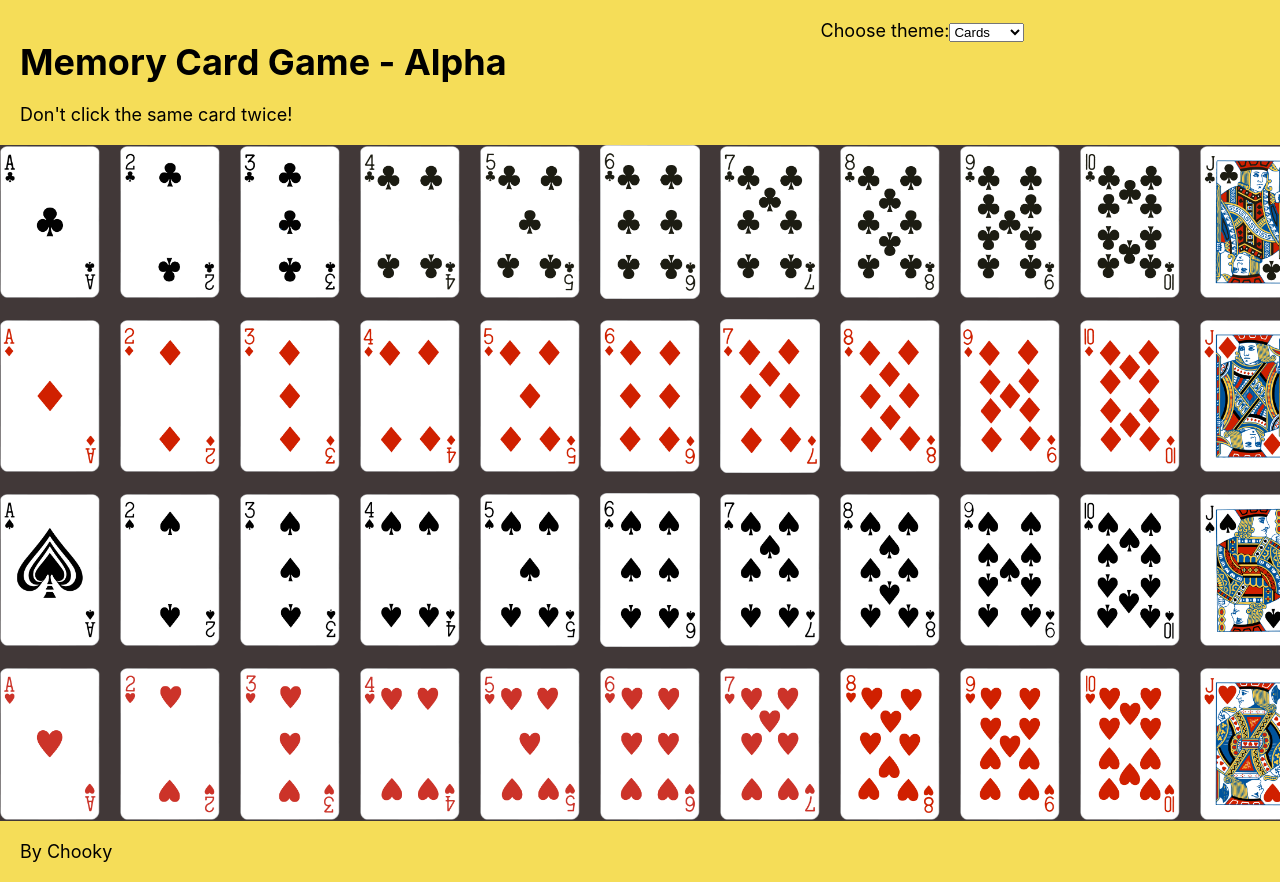
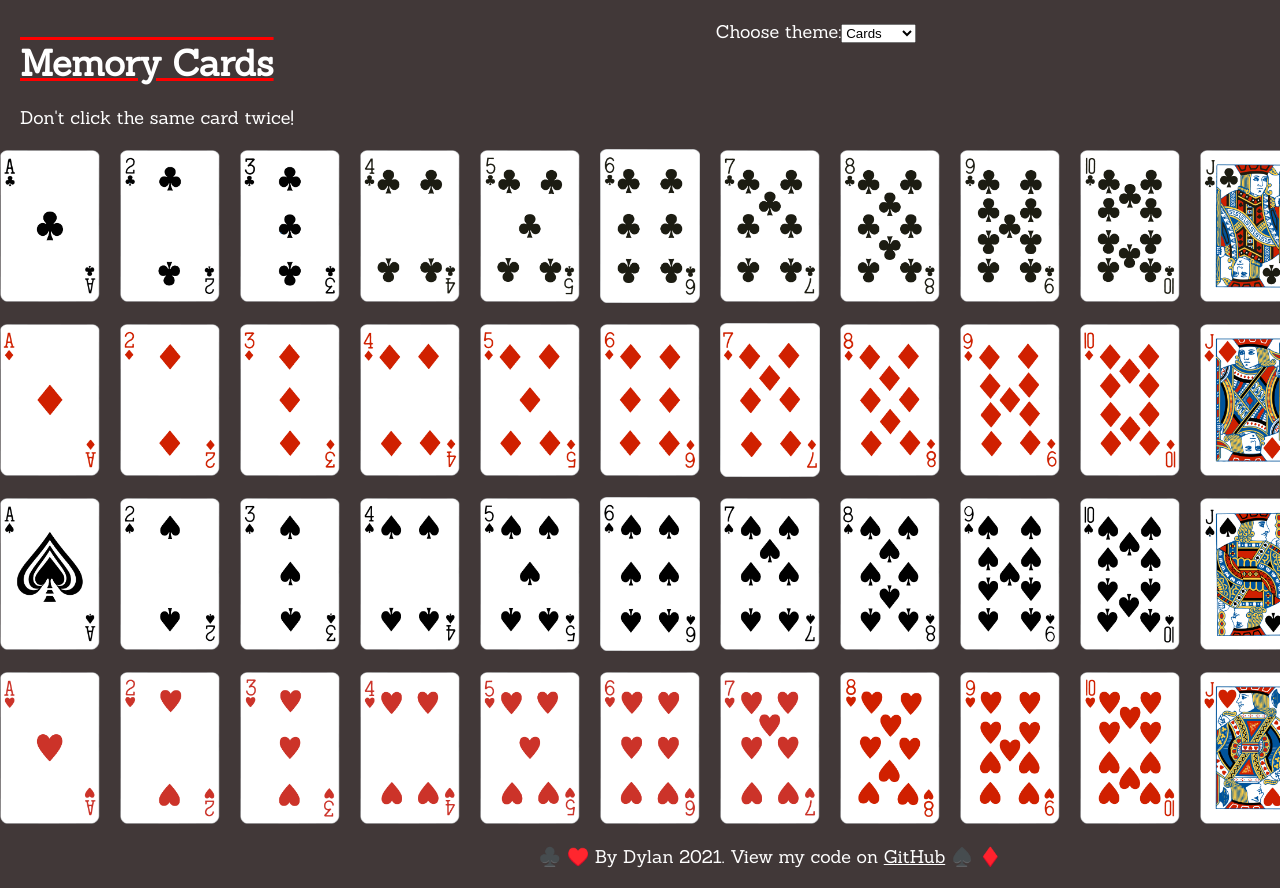
Before and after one commit to ChargrilledChook/memory-card-game, a React (Create React App) app: page / in a window 1280 px wide. Shown: the top 888 px of the page. Built offline with nearby package versions, Linux system fonts and the light colour scheme.

Commit message:
improve styling, add link to foooter

```diff
--- a/src/App.css
+++ b/src/App.css
@@ -1,17 +1,22 @@
+@import url("https://fonts.googleapis.com/css2?family=Sanchez&display=swap");
+
 .wrapper {
+  color: white;
+  font-family: sanchez, serif;
   min-height: 100vh;
   display: grid;
   grid-template-rows: auto 1fr auto;
 }
 
 header {
-  background-color: rgb(245, 221, 88);
+  background-color: rgb(65, 56, 56);
   display: flex;
   justify-content: space-between;
   padding: 2rem;
 }
 
 header h1 {
+  text-decoration: underline overline red;
   margin: 0;
   padding: 2rem 0;
 }
@@ -35,8 +40,14 @@ main .card {
 }
 
 footer {
-  background-color: rgb(245, 221, 88);
+  background-color: rgb(65, 56, 56);
   padding: 2rem;
+  text-align: center;
+}
+
+footer a {
+  color: inherit;
+  text-decoration: underline;
 }
 
 .card img {
--- a/src/components/Footer.jsx
+++ b/src/components/Footer.jsx
@@ -1,3 +1,9 @@
 export default function Footer() {
-  return <footer>By Chooky</footer>;
+  return (
+    <footer className="site-footer">
+      ♣️ ♥️ By Dylan 2021. View my code on{" "}
+      <a href="https://github.com/ChargrilledChook/memory-card-game">GitHub</a>{" "}
+      ♠️ ♦️
+    </footer>
+  );
 }
--- a/src/components/Header.jsx
+++ b/src/components/Header.jsx
@@ -2,7 +2,7 @@ export default function Header(props) {
   return (
     <header>
       <div>
-        <h1>Memory Card Game - Alpha</h1>
+        <h1>Memory Cards</h1>
         <div>Don't click the same card twice!</div>
       </div>
       <div className="theme">
--- a/src/components/Main.jsx
+++ b/src/components/Main.jsx
@@ -17,6 +17,8 @@ export default function Main(props) {
     // setCards(shuffle(cards));
     console.log(cards);
   };
+
+  const round = () => {};
 
   const select = (key, img) => {
     setCards(
```
